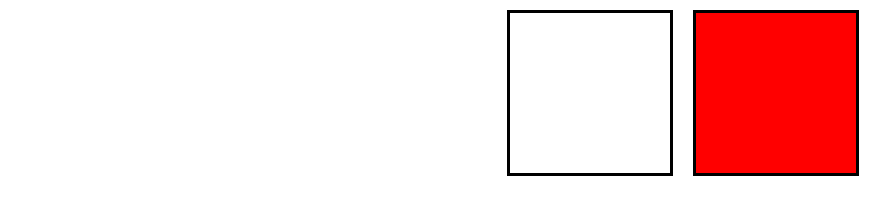
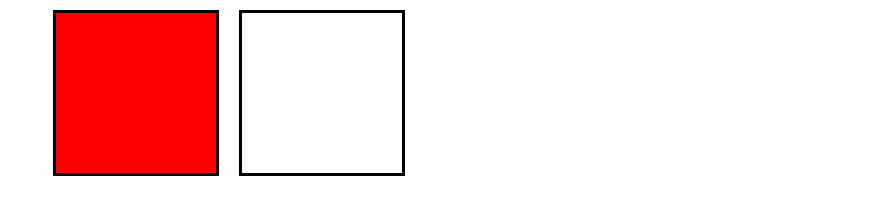
Before and after one commit to AllanMorales94/intro-to-Flexbox-CSS-Grid, a plain HTML site: page index.html in a window 1280 px wide. Shown: the whole page, without its empty margins (411-1280 px from the left). Drawn offline with Linux system fonts and the light colour scheme.

Commit message:
Implement justify-content property which changes the way children elements are oriented along our rows main axis/default atmosphere.

```diff
--- a/css/style.css
+++ b/css/style.css
@@ -5,7 +5,8 @@
 .container {
   height: 100vh;
   display: flex;
-  flex-direction: row-reverse;
+  flex-direction: row;
+  justify-content: center;
 }
 
 .container div {
```
